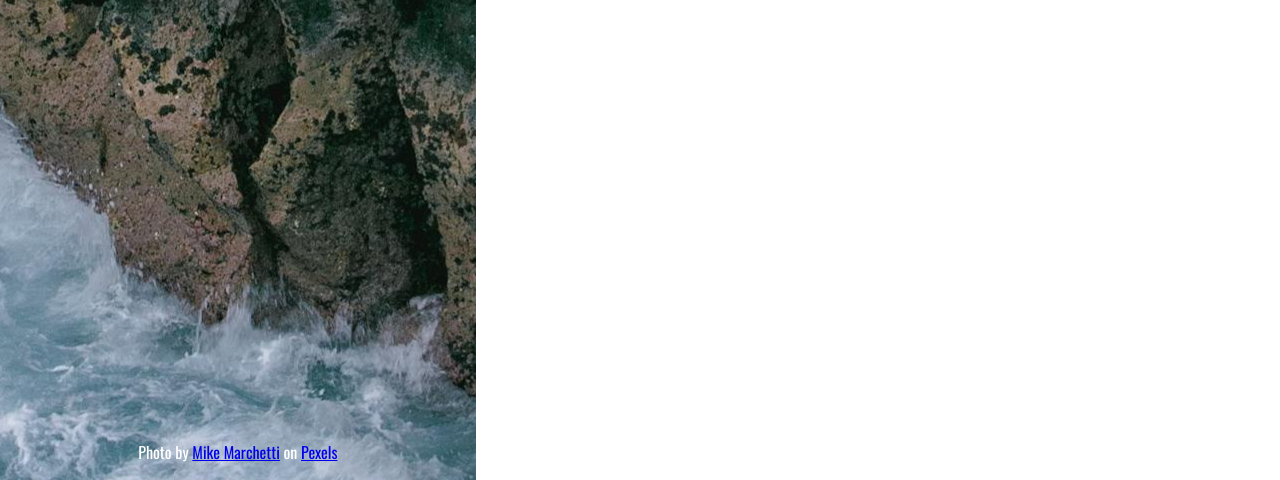
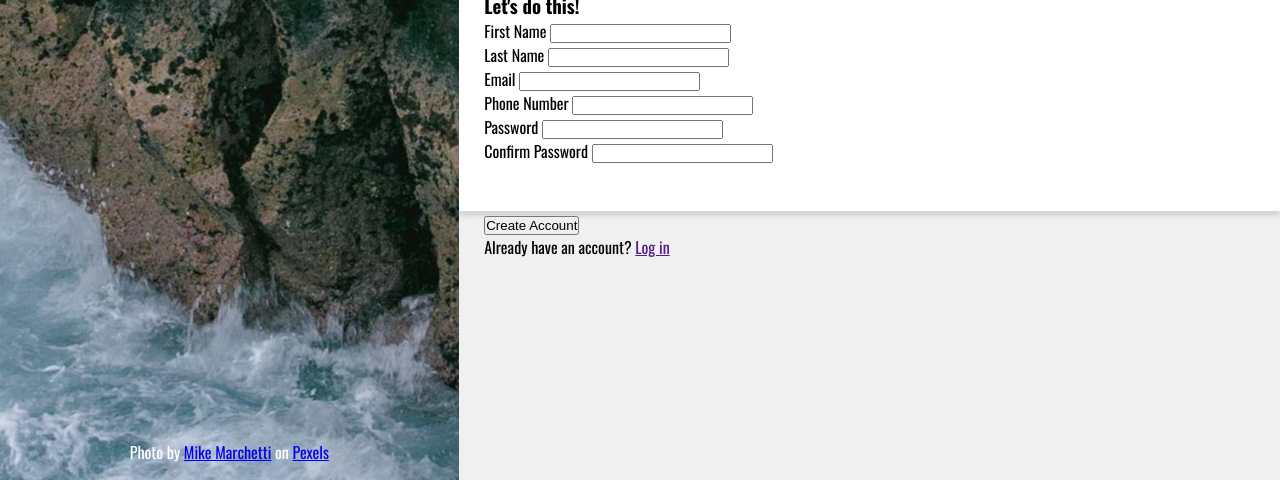
Before and after one commit to leonardo-dos-santos/form, a plain HTML site: page index.html in a window 1280 px wide. Shown: the part 320-800 px from the top of the page. Drawn offline with nearby package versions, Linux system fonts and the light colour scheme.

Commit message:
alinhamento base dos textos , formulário e botão

```diff
--- a/index.html
+++ b/index.html
@@ -21,7 +21,7 @@
         <p>This is not a real online service! You know you need something like this in your life to help you realize your deepest dreams. Sign up <em>now</em> to get started</p>
         <p>You <em>know</em> you want to</p>
       </div>
-      <div action="#">
+      <div class="content">
         <div class="input-section">
           <h3>Let's do this!</h3>
           <form class="inputs">
--- a/style/style.css
+++ b/style/style.css
@@ -45,3 +45,25 @@ main {
 .logo-and-name img {
   height: 9rem;
 }
+
+/* Conteúdo do lado direito*/
+
+#right-content {
+  display: flex;
+  flex-direction: column;
+  justify-content: center;
+  background-color: rgb(240, 240, 240);
+}
+
+.content {
+  display: flex;
+  justify-content: center;
+  flex-direction: column;
+  background-color: white;
+  padding: 1.2rem 2vw 3rem 2vw;
+  box-shadow: 0px 5px 5px rgba(0, 0, 0, 0.123);
+}
+
+.text, .submit-section {
+  padding: 0px 2vw;
+}
```
